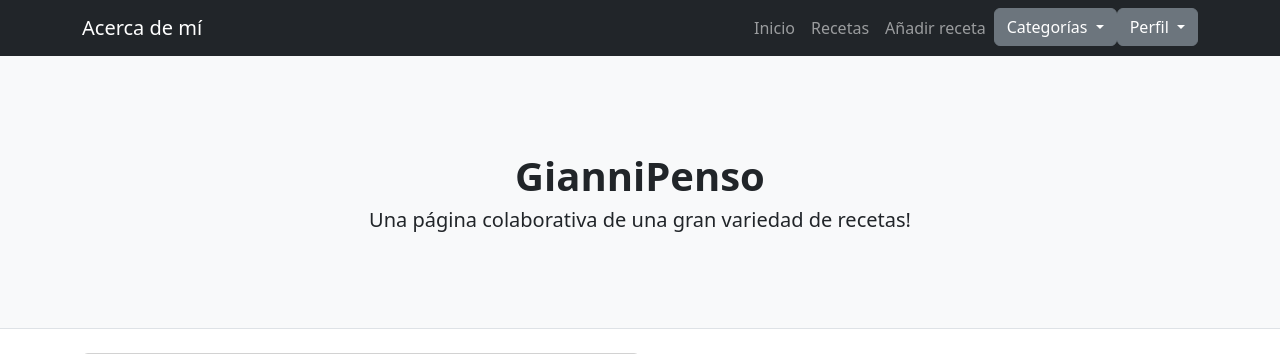
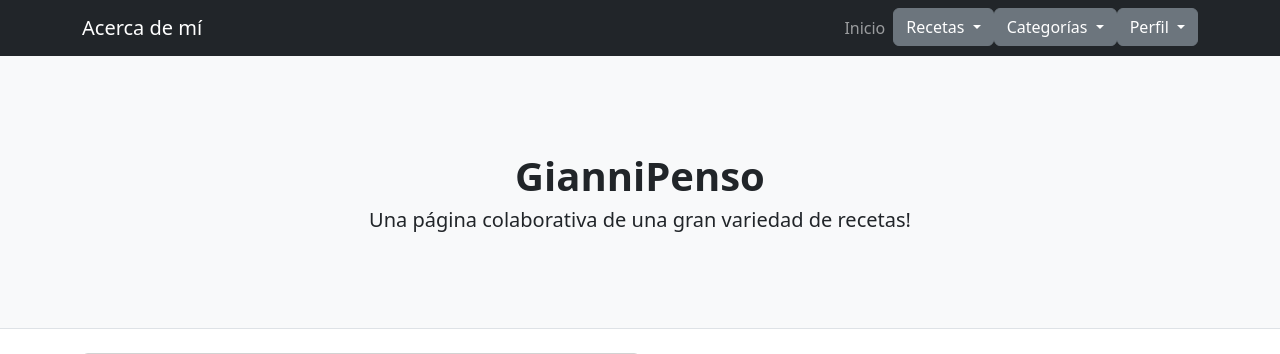
Before and after one commit to Mica-Ortiz/Proyecto-Final-Coder-Ortiz-Micaela, a Django app: page /AppRecetas/recetas-list/ in a window 1280 px wide. Shown: the top 354 px of the page. Run offline with Django 4.2, Linux system fonts and the light colour scheme; a user stored in the database is signed in; data comes from the database, SQL or seed files in the repository; some libraries are stand-ins or nearby versions.

Commit message:
Commit 12

```diff
--- a/AppRecetas/templates/AppRecetas/base.html
+++ b/AppRecetas/templates/AppRecetas/base.html
@@ -25,8 +25,16 @@
                     <ul class="navbar-nav ms-auto mb-2 mb-lg-0">
                         {%if request.user.is_authenticated%}
                         <li class="nav-item"><a class="nav-link" href="{% url 'Inicio' %}">Inicio</a></li>
-                        <li class="nav-item"><a class="nav-link" href="{% url 'Recetas' %}">Recetas</a></li>
-                        <li class="nav-item"><a class="nav-link" href="{% url 'Crear' %}">Añadir receta</a></li>
+                        <div class="dropdown">
+                            <button class="btn btn-secondary dropdown-toggle" type="button" data-bs-toggle="dropdown" aria-expanded="false">
+                              Recetas
+                            </button>
+                            <ul class="dropdown-menu">
+                              <li><a class="dropdown-item" href="{% url 'Recetas' %}">Ver Recetas</a></li>
+                              <li><a class="dropdown-item" href="{% url 'Crear' %}">Añadir receta</a></li>
+                              <li><a class="dropdown-item" href="{% url 'Formulario-Buscar-Receta'%}">Buscar receta</a></li>
+                            </ul>
+                          </div>
                         {% if request.user.is_superuser %}
                         <div class="dropdown">
                             <button class="btn btn-secondary dropdown-toggle" type="button" data-bs-toggle="dropdown" aria-expanded="false">
--- a/AppRecetas/templates/AppRecetas/recetas_detalle.html
+++ b/AppRecetas/templates/AppRecetas/recetas_detalle.html
@@ -3,6 +3,7 @@
 {% load static %}
 
 {% block main %}
+    {% for receta in receta.all %}
         <h2 class="text-center">{{receta.titulo}}</h2>
         <div class="text-center">
         <a href="#!"><img class="card-img-top mx-auto" src="{{receta.imagen.url}}" alt="..." style="width: 50%; height: auto;"/></a>
@@ -29,5 +30,5 @@
                 </div>
             </div>
         <br>
-
+    {% endfor %}
 {% endblock main %}
--- a/AppRecetas/templates/AppRecetas/recetas_list.html
+++ b/AppRecetas/templates/AppRecetas/recetas_list.html
@@ -21,21 +21,6 @@
             {%endfor%}
         </ul>
     </div>
-          <!-- Side widgets-->
-           <div class="row">
-                <div class="col-lg-4">
-                    <!-- Search widget-->
-                    <div class="card mb-4">
-                        <div class="card-header">Buscar</div>
-                        <div class="card-body">
-                            <div class="input-group">
-                                <input class="form-control" type="text" placeholder="Introduzca una receta..." aria-label="Introduzca una receta..." aria-describedby="button-search" />
-                                <a href="{% url 'Formulario-Buscar-Receta' %}" class="btn btn-primary" id="button-search" type="button">Vamos!</a>
-                            </div>
-                        </div>
-                    </div>
-                </div>
-            </div>
 <!-- Paginación -->
 <div class="pagination d-flex justify-content-center mt-4">
     <span class="step-links">
--- a/AppRecetas/views.py
+++ b/AppRecetas/views.py
@@ -15,11 +15,11 @@ def BusquedaReceta(request):
           busca_receta= busca_receta_form(request.POST)
           if busca_receta.is_valid():
                info = busca_receta.cleaned_data
-               receta = Recetas.objects.get(titulo= info["titulo"])
+               receta = Recetas.objects.filter(titulo= info["titulo"])
                return render(request, "AppRecetas/recetas_detalle.html", {"receta": receta})
      else:
           busca_receta = busca_receta_form()
-          return render(request, "AppRecetas/recetas_list.html", {"miFormulario": busca_receta})
+          return render(request, "AppRecetas/busqueda_receta.html", {"miFormulario": busca_receta})
      '''
 def BusquedaCategoria(request):
      if request.method == "POST":
```
